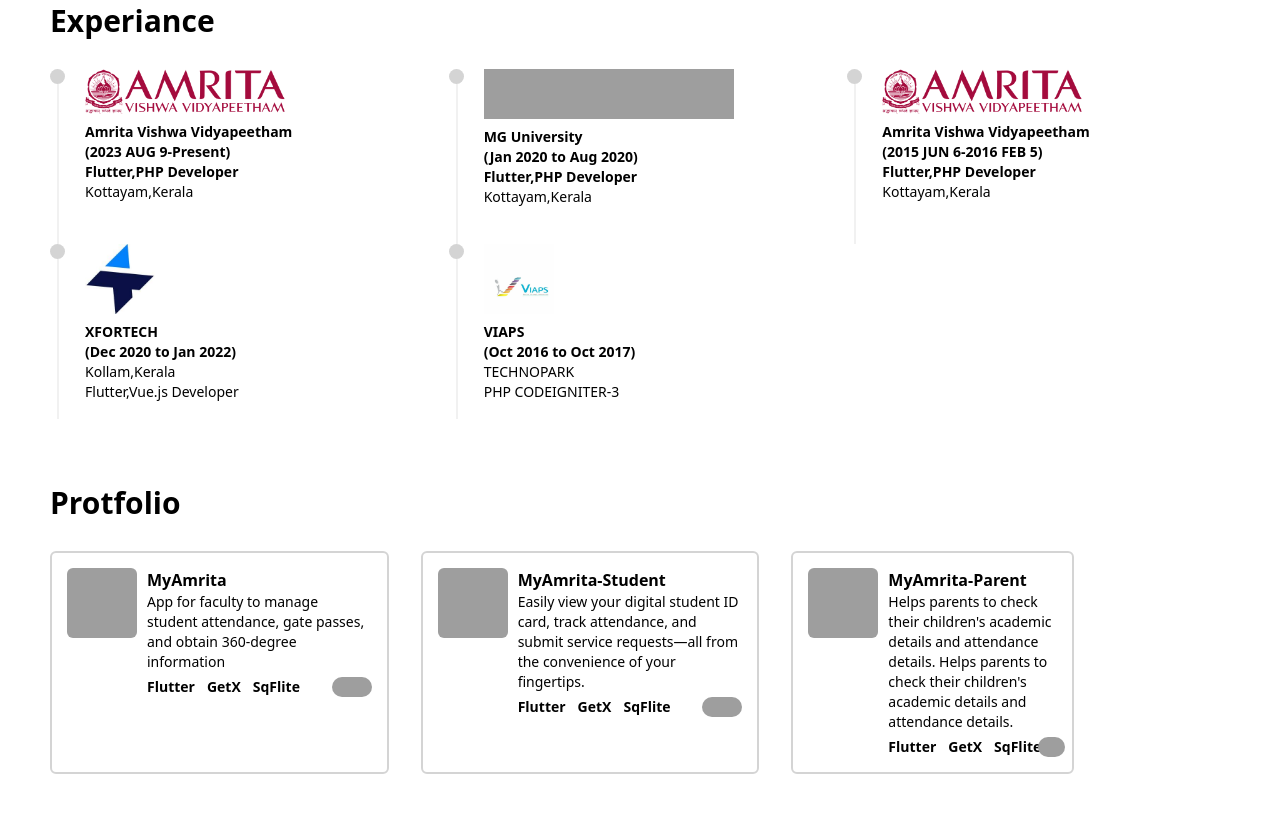
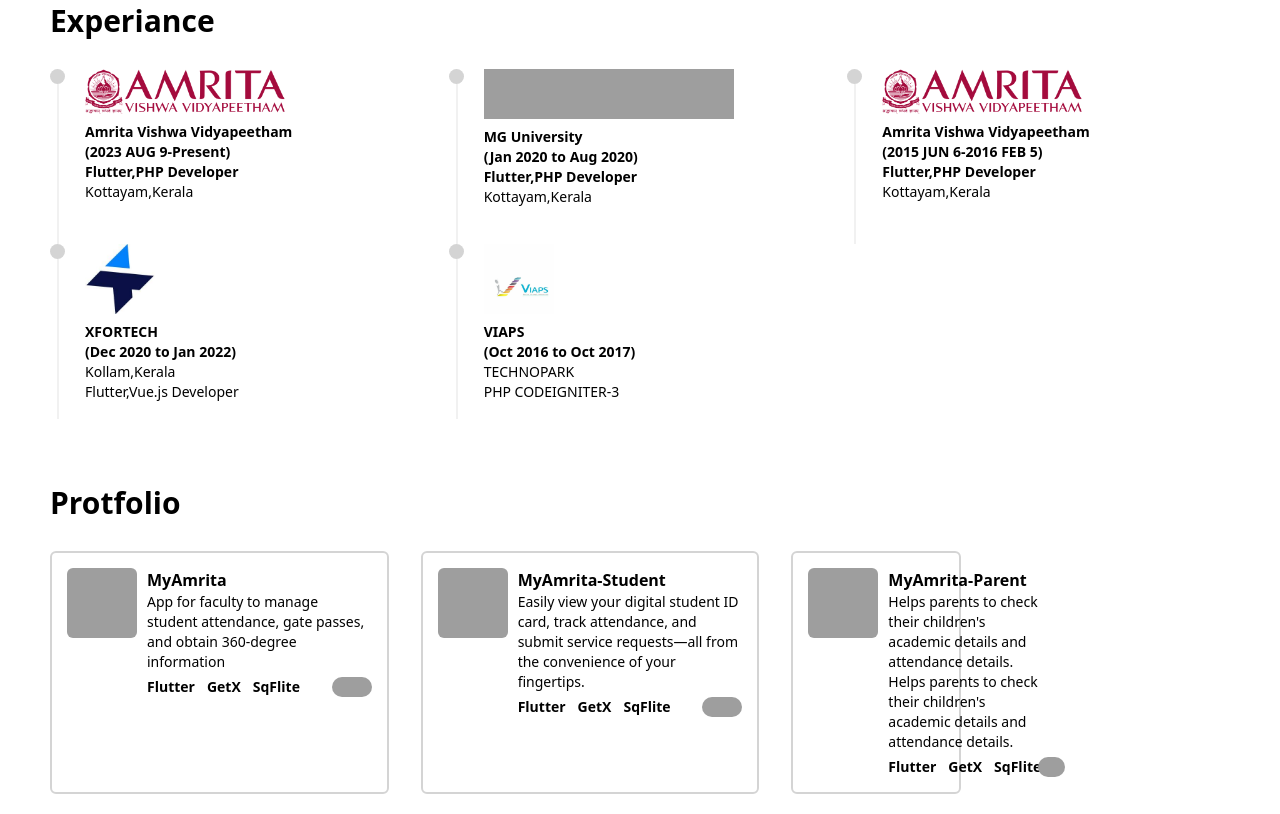
Before and after one commit to anoojkv/profile, a plain HTML site: page index.html in a window 1280 px wide. Shown: the part 574-1388 px from the top of the page. Drawn offline with nearby package versions, Linux system fonts and the light colour scheme; grey boxes are pictures that could not be loaded.

Commit message:
Add files via upload

```diff
--- a/index.html
+++ b/index.html
@@ -379,7 +379,7 @@
                     </div>
                 </div>
             </div>
-            <div class="flex flex-row  p-[15px]  rounded-md border-2 border-[#D4D4D4] w-5/6 ">
+            <div class="flex flex-row  p-[15px]  rounded-md border-2 border-[#D4D4D4] w-3/6 ">
                 <img src="https://play-lh.googleusercontent.com/mhgKXbOwLdbiPGi33h8Uy89NG2WJZAkPIZNBut4ePkhsQQtkqcvA78mOQlZxwJMyXg=w240-h480-rw"
                     class="rounded-md h-[70px] w-[70px]" />
                 <div class="flex flex-col ml-[10px] justify-items-start">
```
